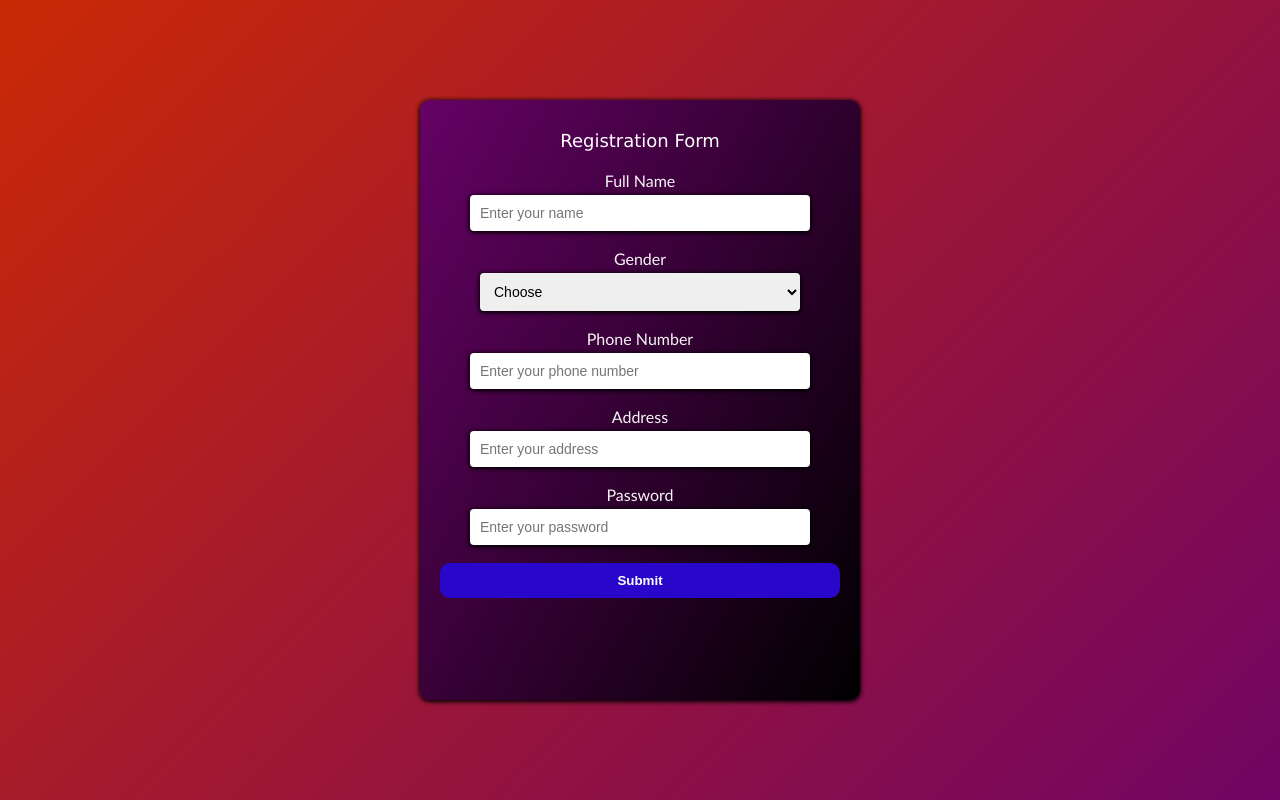
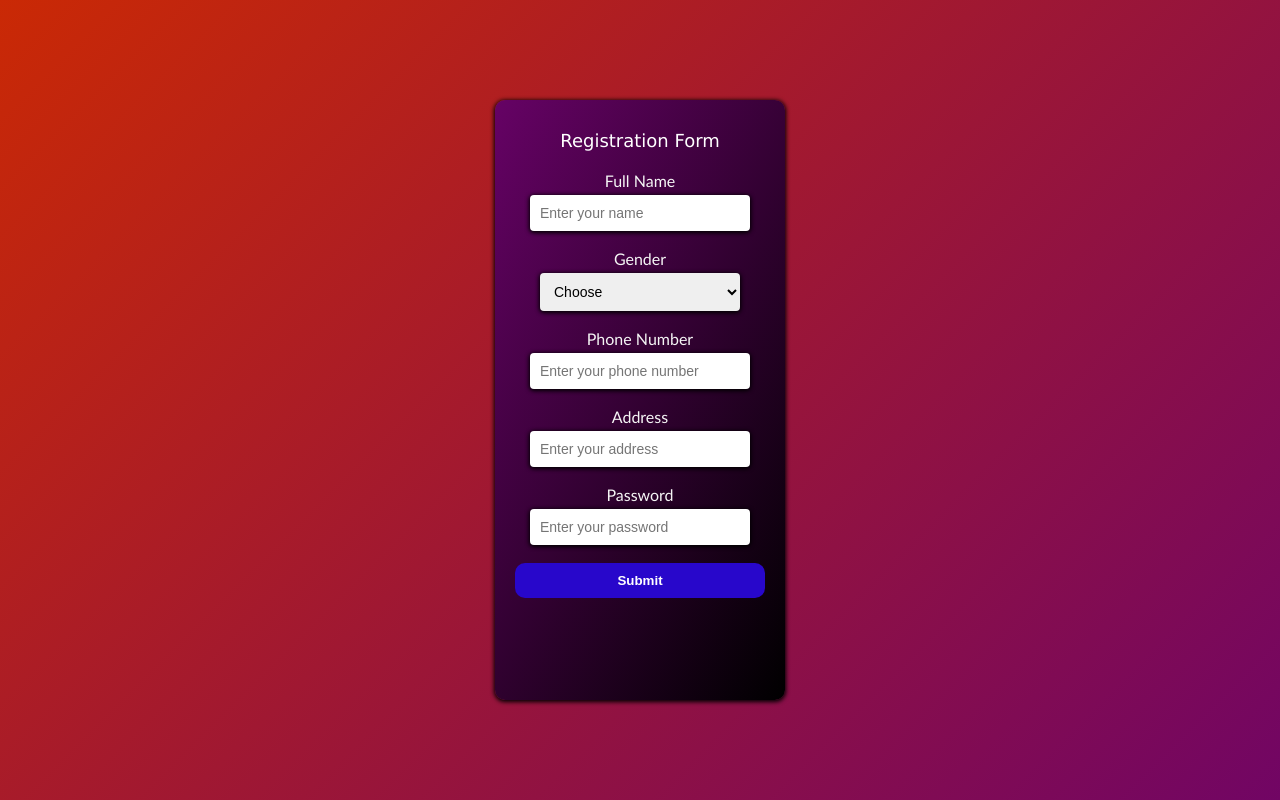
Before and after one commit to shahal444/RegForm, a plain HTML site: page index.html in a window 1280 px wide. Drawn offline with Linux system fonts and the light colour scheme.

Commit message:
Update style.css

```diff
--- a/css/style.css
+++ b/css/style.css
@@ -12,7 +12,7 @@ body {
 .container {
     height: 70%;
     width: 100%;
-    max-width: 400px;
+    max-width: 250px;
     background: linear-gradient(120deg, rgb(102, 2, 101), black);
     padding: 20px;
     border-radius: 10px;
```
